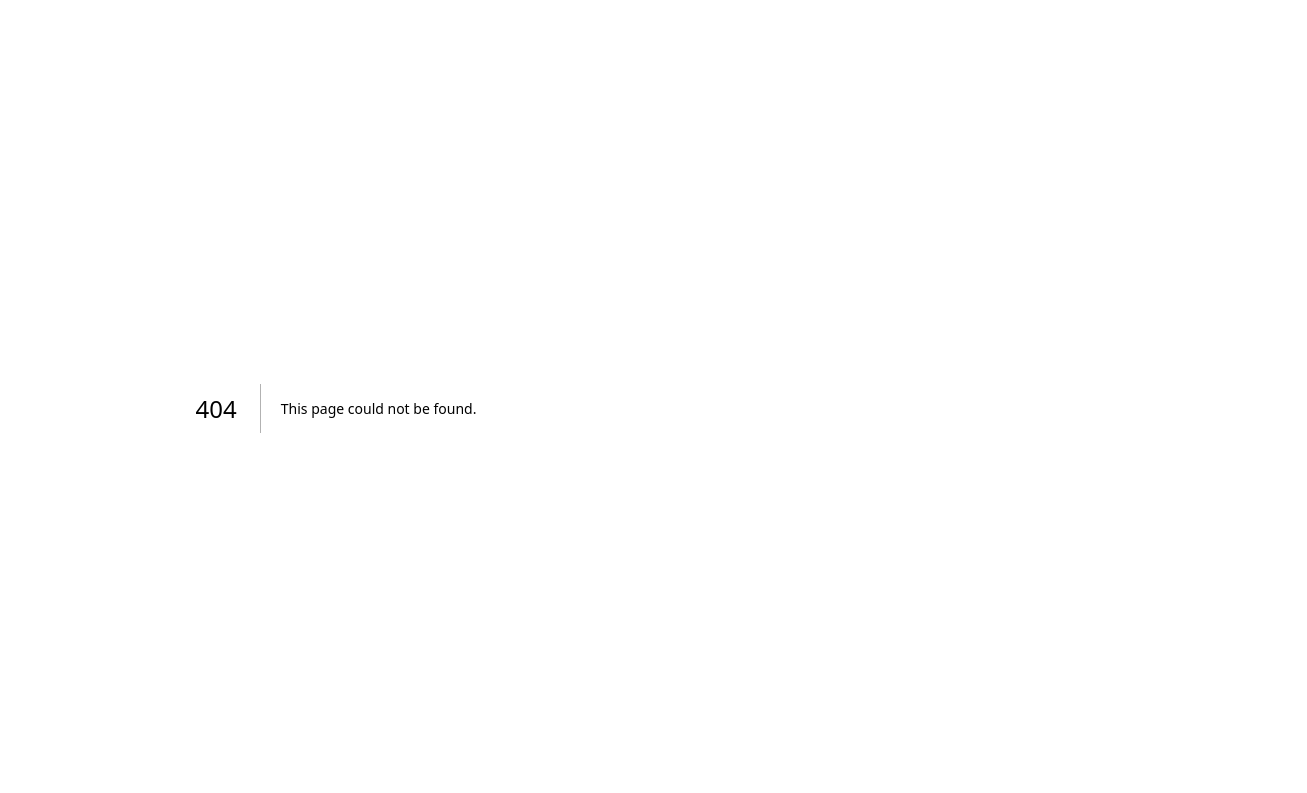
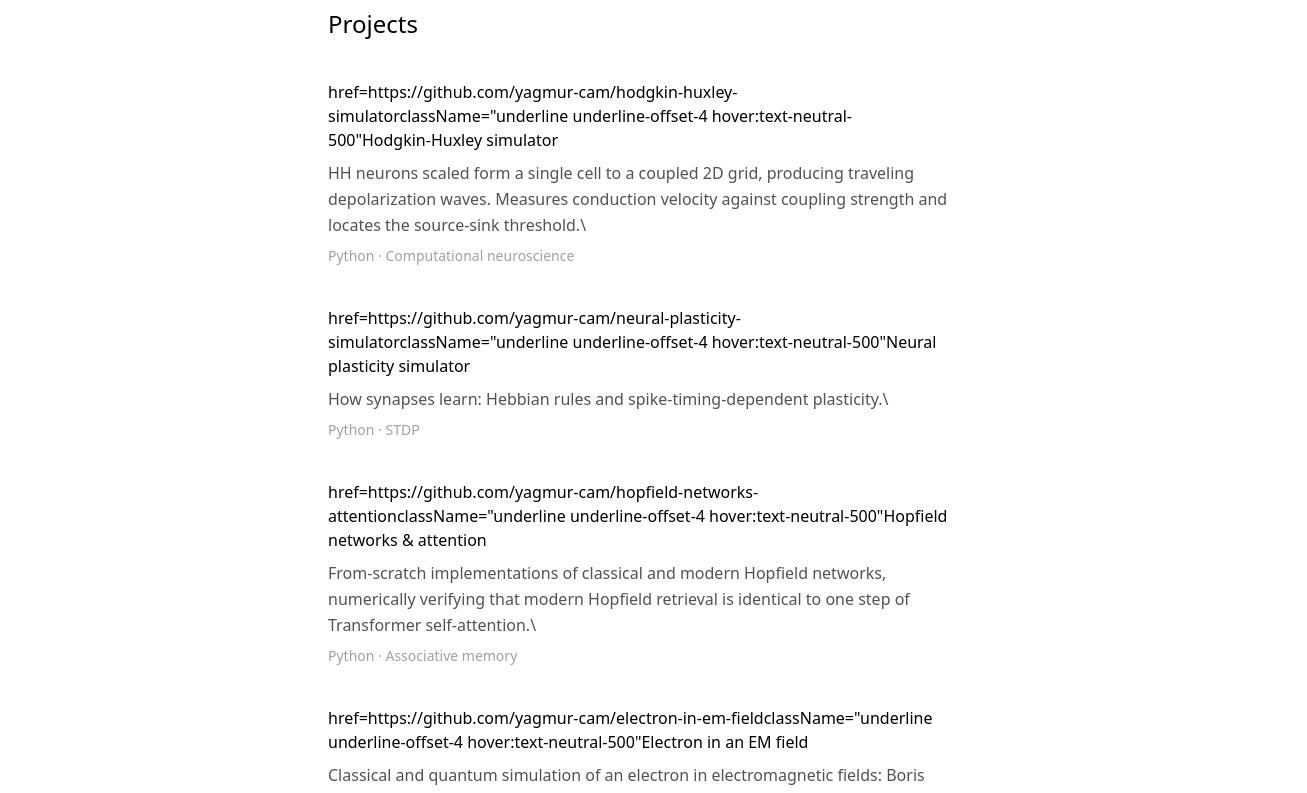
Before and after one commit to yagmur-cam/my-lab, a Next.js app: page /projects in a window 1280 px wide. Before the commit this address had no page. Shown: the part 140-933 px from the top of the page, 1307 px wide, since content can reach past the window. Built offline with nearby package versions, Linux system fonts and the light colour scheme.

Commit message:
add projects and writing pages

```diff
--- /dev/null
+++ b/app/projects/page.tsx
@@ -0,0 +1,58 @@
+const projects = [
+    {
+    name: "Hodgkin-Huxley simulator",
+    blurb: "HH neurons scaled form a single cell to a coupled 2D grid, producing traveling depolarization waves. Measures conduction velocity against coupling strength and locates the source-sink threshold.",
+    repo: "https://github.com/yagmur-cam/hodgkin-huxley-simulator",
+    tags: ["Python", "Computational neuroscience"],
+    },
+    {
+    name: "Neural plasticity simulator",
+    blurb: "How synapses learn: Hebbian rules and spike-timing-dependent plasticity.",
+    repo:  "https://github.com/yagmur-cam/neural-plasticity-simulator",
+    tags: ["Python", "STDP"],
+    },
+    {
+    name: "Hopfield networks & attention",
+    blurb: "From-scratch implementations of classical and modern Hopfield networks, numerically verifying that modern Hopfield retrieval is identical to one step of Transformer self-attention.",
+    repo: "https://github.com/yagmur-cam/hopfield-networks-attention",
+    tags: ["Python", "Associative memory"],
+    },
+    {
+    name: "Electron in an EM field",
+    blurb:  "Classical and quantum simulation of an electron in electromagnetic fields: Boris integration, adiabatic invariants, Penning trap spectroscopy, and Landau levels.",
+    repo: "https://github.com/yagmur-cam/electron-in-em-field",
+    tags: ["Python", "Physics"],
+    },
+    {
+    name: "Painting classifier",
+    blurb: "A convolutional network in Java/DL4J classifying paintings into 7 art styles, reaching 51.4% test accuracy on 14.7k cleaned WikiArt images. Errors concentrate along art-historically adjacent styles.",
+    repo: "https://github.com/yagmur-cam/painting-classifier-cnn",
+    tags: ["Java", "Deep learning"],
+    },
+];
+
+export default function Projects() {
+    return (
+        <div>
+            <h1 className="text-2xl font-medium">Projects</h1>
+            <div className="mt-10 space-y-10">
+                {projects.map((p) => (
+                    <article key={p.name}>
+                        <h2 className="font-medium">
+                            href={p.repo}
+                            className="underline underline-offset-4 hover:text-neutral-500"
+                        <a>
+                        {p.name}
+                        </a>
+                        </h2>
+
+                        <p className="mt-2 leading-relaxed text-neutral-600">{p.blurb}\</p>
+                        <p className="mt-2 text-sm text-neutral-400">
+                            {p.tags.join(" · ")}
+                        </p>
+                    </article>
+                ))}
+            </div>
+        </div>
+    )
+};
--- /dev/null
+++ b/app/writing/page.tsx
@@ -0,0 +1,10 @@
+export default function Writing() {
+    return (
+        <div>
+            <h1 className="text-2xl font-medium">Writing</h1>
+            <p className="mt-6 leading-relaxed text-neutral-600">
+                Write-ups in progress.
+            </p>
+        </div>
+    );
+}
```
